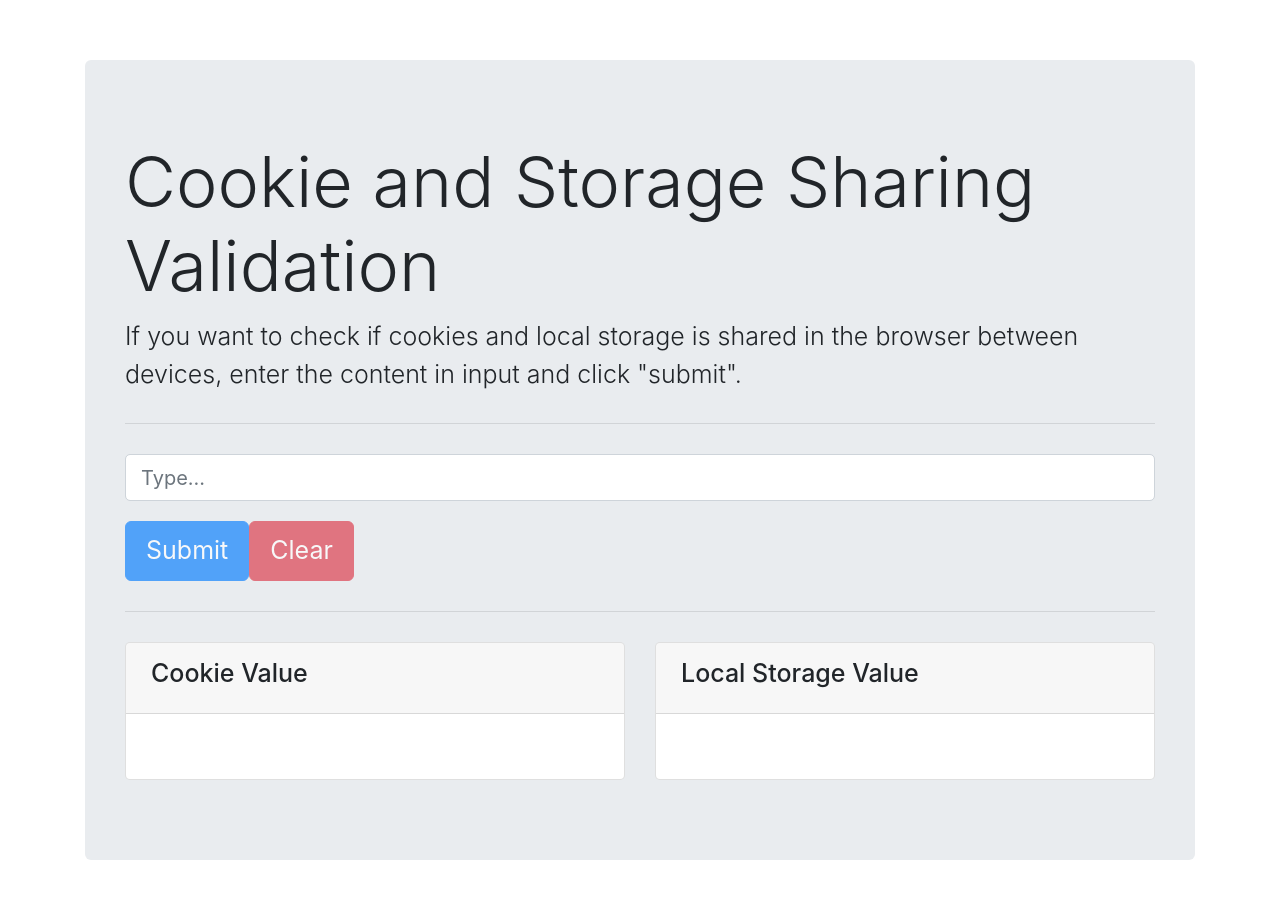
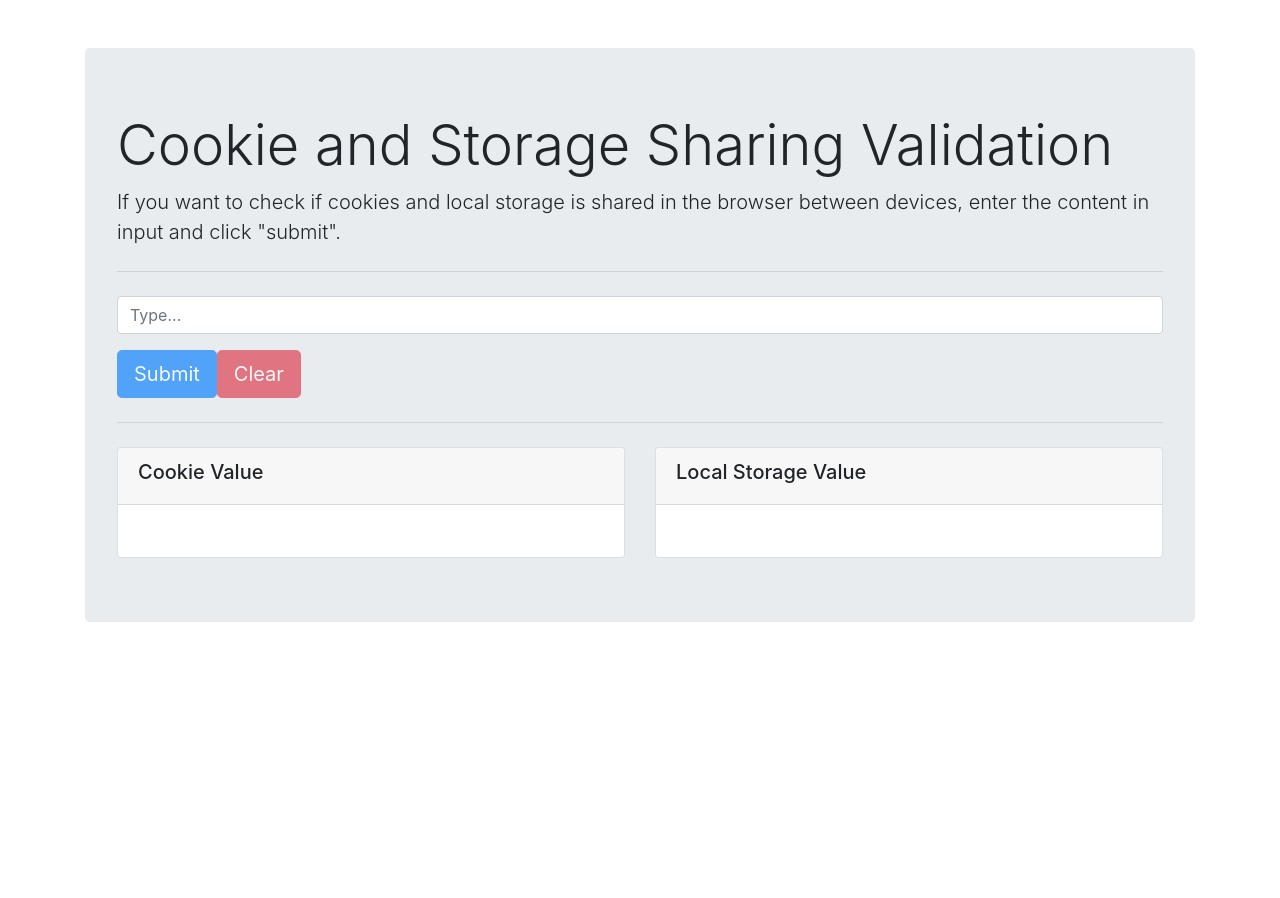
Before and after one commit to wkra/cookie-storage-sharing-validation, a Nuxt app: page / in a window 1280 px wide. Shown: the top 898 px of the page. After the commit the page ends 800 px from the top, so only its background shows below. Built offline with nearby package versions, Linux system fonts and the light colour scheme.

Commit message:
init gh-page

```diff
--- a/layouts/default.vue
+++ b/layouts/default.vue
@@ -6,6 +6,6 @@
 
 <style>
 html {
-  font-size: 20px;
+  font-size: 16px;
 }
 </style>
--- a/nuxt.config.js
+++ b/nuxt.config.js
@@ -1,4 +1,14 @@
+const routerBase =
+  process.env.DEPLOY_ENV === "GH_PAGES"
+    ? {
+        router: {
+          base: "/cookie-storage-sharing-validation/"
+        }
+      }
+    : {};
+
 export default {
+  ...routerBase,
   mode: "universal",
   /*
    ** Headers of the page
```
Also changed, not shown: package.json (+7 -1 lines), 2 other files (tests, documents, lock files or other folders).
